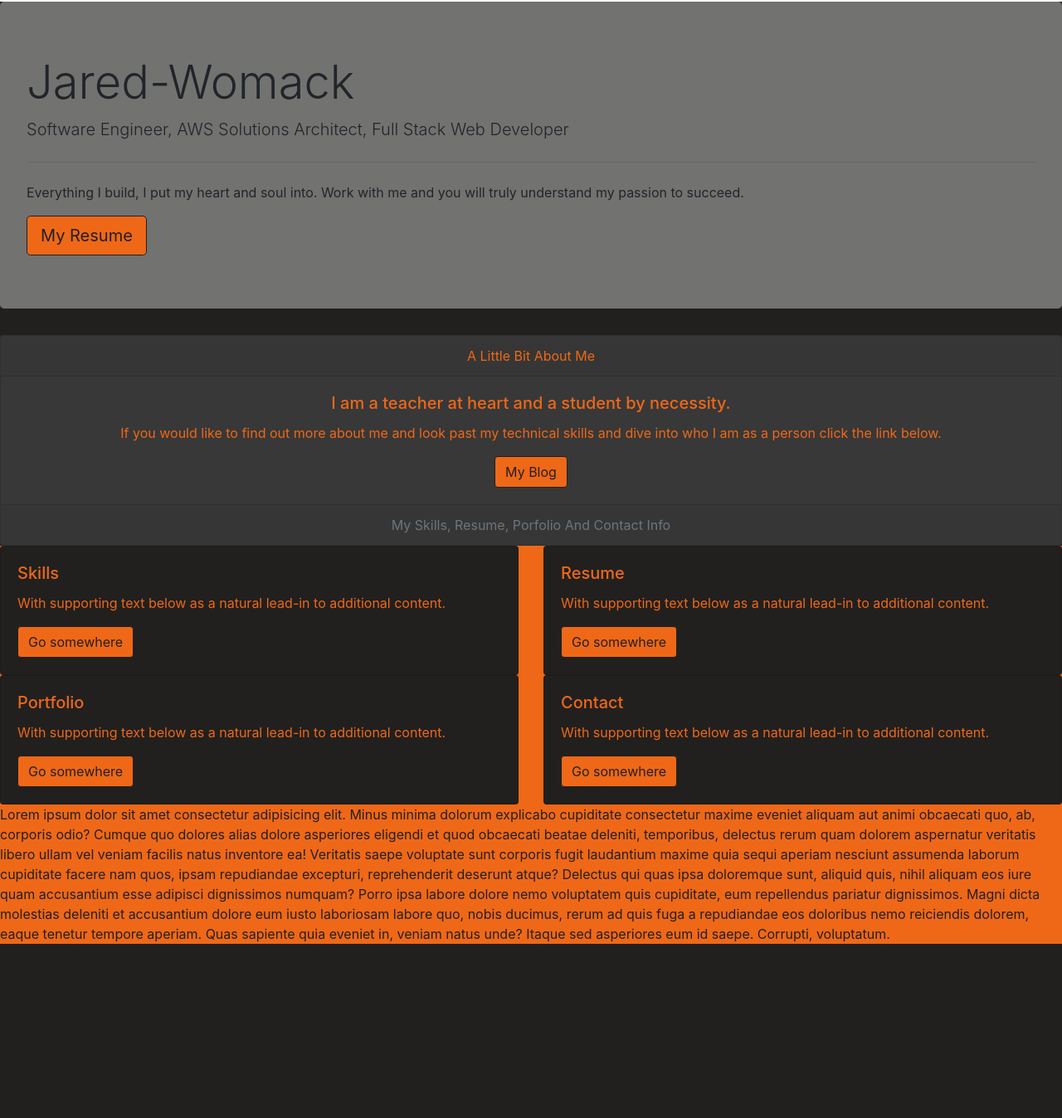
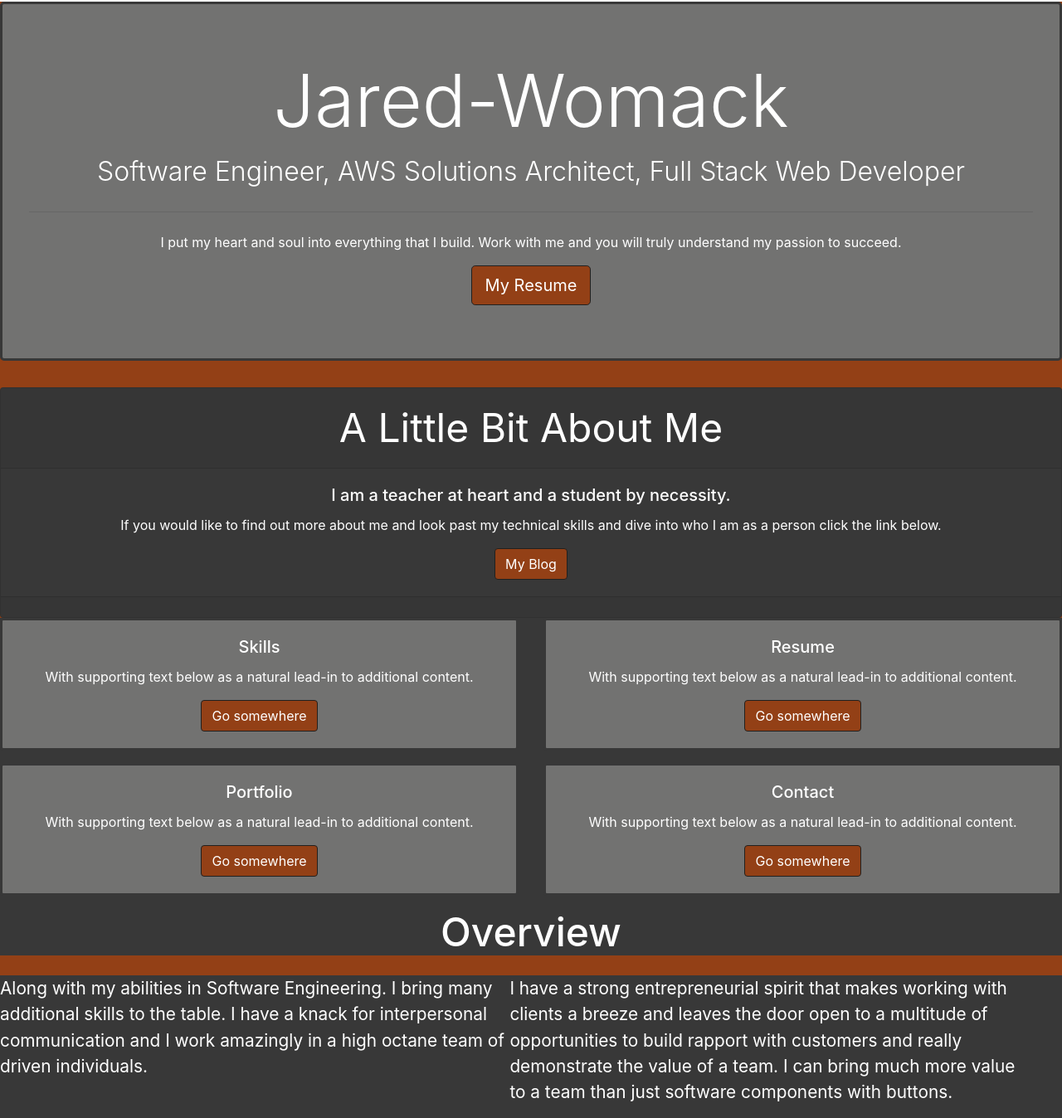
Before and after one commit to Jaywomack/portfolio, a plain HTML site: page index.html in a window 1280 px wide. Shown: the part 89-1437 px from the top of the page at 83% size. Before the commit the page ends 1227 px from the top, so only its background shows below. Drawn offline with nearby package versions, Linux system fonts and the light colour scheme.

Commit message:
Changed color scheme and finished positioning and editing colors. Need to finish content writing and add social media and link connectivity

```diff
--- a/index.html
+++ b/index.html
@@ -15,7 +15,7 @@
         integrity="sha384-50oBUHEmvpQ+1lW4y57PTFmhCaXp0ML5d60M1M7uH2+nqUivzIebhndOJK28anvf" crossorigin="anonymous">
 
 
-    <title>Jared-Womack</title>
+    <title>Jared Womack</title>
 </head>
 
 <body id= 'body'>
@@ -45,10 +45,10 @@
     </nav>
     <!-- Jumbotron -->
     <div class="jumbotron">
-        <h1 class="display-4">Jared-Womack</h1>
+        <h1 class="display-2">Jared-Womack</h1>
         <p class="lead">Software Engineer, AWS Solutions Architect, Full Stack Web Developer</p>
         <hr class="my-4">
-        <p>Everything I build, I put my heart and soul into. Work with me and you will truly understand my passion to
+        <p>I put my heart and soul into everything that I build. Work with me and you will truly understand my passion to
             succeed. </p>
         <a class="btn btn-lg" href="#" role="button">My Resume</a>
     </div>
@@ -67,7 +67,7 @@
             <a href="#" class="btn ">My Blog</a>
         </div>
         <div class="card-footer text-muted">
-            My Skills, Resume, Porfolio And Contact Info
+
         </div>
     </div>
     <!-- four cards in a row -->
@@ -111,64 +111,17 @@
             </div>
         </div>
     </div>
+
     <!-- Article About me content -->
+    <h2 id='overview-header'>Overview</h2>
     <article>
-        Lorem ipsum dolor sit amet consectetur adipisicing elit. Minus minima dolorum explicabo cupiditate consectetur
-        maxime eveniet aliquam aut animi obcaecati quo, ab, corporis odio? Cumque quo dolores alias dolore asperiores
-        eligendi et quod obcaecati beatae deleniti, temporibus, delectus rerum quam dolorem aspernatur veritatis libero
-        ullam vel veniam facilis natus inventore ea! Veritatis saepe voluptate sunt corporis fugit laudantium maxime
-        quia sequi aperiam nesciunt assumenda laborum cupiditate facere nam quos, ipsam repudiandae excepturi,
-        reprehenderit deserunt atque? Delectus qui quas ipsa doloremque sunt, aliquid quis, nihil aliquam eos iure quam
-        accusantium esse adipisci dignissimos numquam? Porro ipsa labore dolore nemo voluptatem quis cupiditate, eum
-        repellendus pariatur dignissimos. Magni dicta molestias deleniti et accusantium dolore eum iusto laboriosam
-        labore quo, nobis ducimus, rerum ad quis fuga a repudiandae eos doloribus nemo reiciendis dolorem, eaque tenetur
-        tempore aperiam. Quas sapiente quia eveniet in, veniam natus unde? Itaque sed asperiores eum id saepe. Corrupti,
-        voluptatum.
+
+        <p class= 'p1'>Along with my abilities in Software Engineering. I bring many additional skills to the table. I have  a knack for interpersonal communication and I work amazingly in a high octane team of driven individuals.</p>
+        <p class= 'p2'>I have a strong entrepreneurial spirit that makes working with clients a breeze and leaves the door open to a multitude of opportunities to  build rapport with customers and really demonstrate the value of a team. I can bring much more value to a team than just software components with buttons.</p>
     </article>
-    <!-- Carousel with cool Cambodia pics -->
-    <!-- <div class="bd-example">
-        <div id="carouselExampleCaptions" class="carousel slide" data-ride="carousel">
-            <ol class="carousel-indicators">
-                <li data-target="#carouselExampleCaptions" data-slide-to="0" class="active"></li>
-                <li data-target="#carouselExampleCaptions" data-slide-to="1"></li>
-                <li data-target="#carouselExampleCaptions" data-slide-to="2"></li>
-            </ol>
-            <div class="carousel-inner">
-                <div class="carousel-item active">
-                    <img src="https://images.unsplash.com/photo-1558147886-ff43c48368c8?ixlib=rb-1.2.1&ixid=eyJhcHBfaWQiOjEyMDd9&auto=format&fit=crop&w=400&q=60"
-                        class="d-block w-100" alt="...">
-                    <div class="carousel-caption d-none d-md-block">
-                        <h5>First slide label</h5>
-                        <p>Nulla vitae elit libero, a pharetra augue mollis interdum.</p>
-                    </div>
-                </div>
-                <div class="carousel-item">
-                    <img src="https://images.unsplash.com/photo-1558251338-5098973ffeea?ixlib=rb-1.2.1&ixid=eyJhcHBfaWQiOjEyMDd9&auto=format&fit=crop&w=400&q=60"
-                        class="d-block w-100" alt="...">
-                    <div class="carousel-caption d-none d-md-block">
-                        <h5>Second slide label</h5>
-                        <p>Lorem ipsum dolor sit amet, consectetur adipiscing elit.</p>
-                    </div>
-                </div>
-                <div class="carousel-item">
-                    <img src="https://images.unsplash.com/photo-1558278567-93fc4a554d55?ixlib=rb-1.2.1&ixid=eyJhcHBfaWQiOjEyMDd9&auto=format&fit=crop&w=400&q=60"
-                        class="d-block w-100" alt="...">
-                    <div class="carousel-caption d-none d-md-block">
-                        <h5>Third slide label</h5>
-                        <p>Praesent commodo cursus magna, vel scelerisque nisl consectetur.</p>
-                    </div>
-                </div>
-            </div>
-            <a class="carousel-control-prev" href="#carouselExampleCaptions" role="button" data-slide="prev">
-                <span class="carousel-control-prev-icon" aria-hidden="true"></span>
-                <span class="sr-only">Previous</span>
-            </a>
-            <a class="carousel-control-next" href="#carouselExampleCaptions" role="button" data-slide="next">
-                <span class="carousel-control-next-icon" aria-hidden="true"></span>
-                <span class="sr-only">Next</span>
-            </a>
-        </div>
-    </div> -->
+    <footer class="footer">
+
+    </footer>
 
 
 
--- a/less/global.less
+++ b/less/global.less
@@ -3,11 +3,11 @@ html{
     body{
         .btn{
             background-color: @color1;
-            color: @color2;
+            color: white;
             border: 1.5px solid @color2;
             &:hover {
                 background-color: @color2;
-                color: @color1;
+                color: white;
                 border: 1px solid @color1;
             }
         }
--- a/less/home-page.less
+++ b/less/home-page.less
@@ -1,28 +1,67 @@
 #body {
-    background-color: @color2;
+    background-color: @color1;
 
     .jumbotron {
         background-color: @color3;
+        color: white;
+        border: 3px solid @color5;
+
+        @media (min-width: 575px) {
+            text-align: center;
+        }
+
+        .lead{
+            font-size: 2rem;
+        }
     }
 
     #horizontal-card {
         background: @color5;
-        color: @color1;
+        color: white;
+
+        .card-header {
+            font-size: 3rem;
+        }
     }
 
     .row {
-        background-color: @color1;
+        background-color: @color5;
+
 
         .card {
-            background-color: @color2;
-            color: @color1;
+            background-color: @color3;
+            border: 3px solid @color5;
+            margin-bottom: 15px;
+            text-align: center;
+            color: white;
+
         }
     }
+    #overview-header {
+        background-color: @color5;
+        color: white;
+        text-align: center;
+        font-size: 3rem;
+        margin-bottom: 1.5rem;
+    }
+    article {
+        background-color: @color5;
+        color: white;
+        display: flex;
 
-    article {
-        background-color: @color1;
-        color: @color2;
+
+
+        .p1,
+        .p2 {
+            font-size: 1.3rem;
+            width: 48%;
+        }
+        .p2 {
+            float: right;
+        }
+    }
+    .footer {
+        color: black;
     }
 
-
 }
--- a/less/navigation.less
+++ b/less/navigation.less
@@ -3,7 +3,7 @@ nav {
 
     #navbarTogglerDemo01 {
         width: 100vw;
-        background-color: @color1;
+        background-color: white;
 
         #JWlogo {
             width: 75px;
--- a/less/variables.less
+++ b/less/variables.less
@@ -1,4 +1,4 @@
-@color1: #ef6817;
+@color1: #934016;
 @color2: #21201f;
 @color3: #727271;
 @color4: #5f605d;
```
Also changed, not shown: css/index.css.
